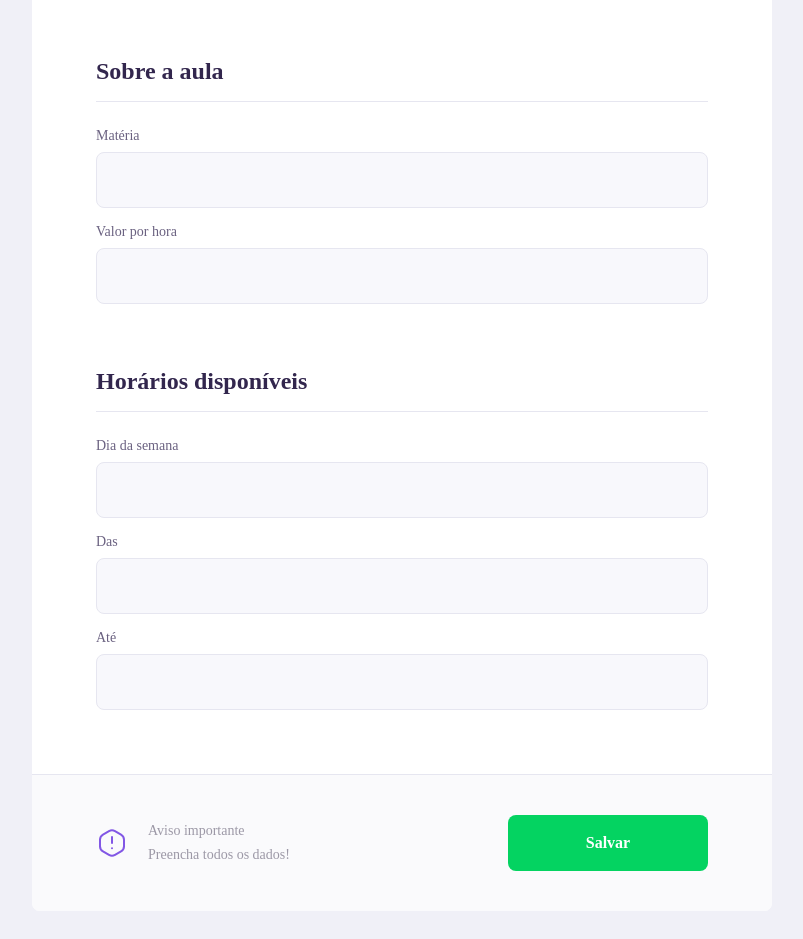
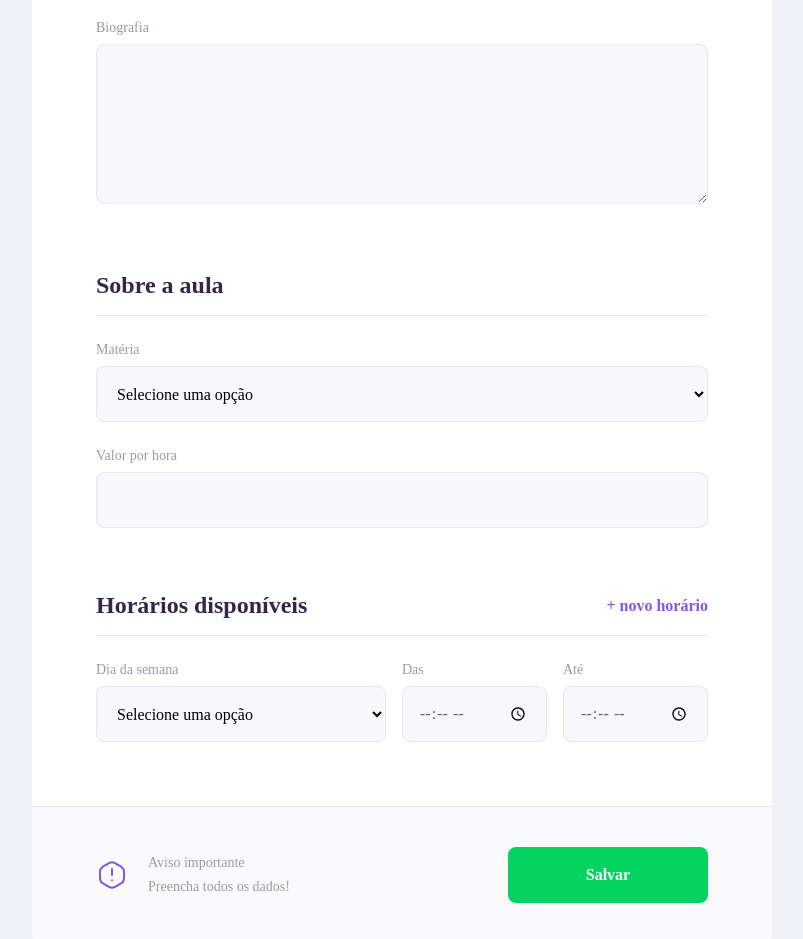
Before and after one commit to vine-d/proffy, a React (Create React App) app in the folder web/: page /give-classes in a window 1280 px wide. Shown: the part 720-1659 px from the top of the page, without its empty margins (238-1041 px from the left). Before the commit the page ends 1631 px from the top, so only its background shows below. Built offline with nearby package versions, Linux system fonts and the light colour scheme; the HTML template or start-up script is replaced by a standard one.

Commit message:
User can add more schedule items

```diff
--- a/web/src/assets/styles/global.css
+++ b/web/src/assets/styles/global.css
@@ -14,6 +14,7 @@
   --color-text-title: #32264D;
   --color-text-complement: #9C98A6;
   --color-text-base: #6A6180;
+  --color-textarea-background: #F8F8FC;
   --color-line-in-white: #E6E6F0;
   --color-input-background: #F8F8FC;
   --color-button-text: #FFFFFF;
--- /dev/null
+++ b/web/src/components/Select/index.tsx
@@ -0,0 +1,27 @@
+import React, { SelectHTMLAttributes } from 'react';
+import './styles.css';
+
+interface SelectProps extends SelectHTMLAttributes<HTMLSelectElement> {
+	name: string
+	label: string
+	options: Array<{
+		value: string
+		label: string
+	}>
+}
+
+const Select: React.FC<SelectProps> = ({ name, label, options, ...rest }) => {
+	return (
+		<div className="select-block">
+			<label htmlFor={name}>{label}</label>
+			<select defaultValue="" id={name} {...rest}>
+				<option value='' disabled hidden>Selecione uma opção</option>
+				{options.map(option => {
+					return <option key={option.value} value={option.value}>{option.label}</option>
+				})}
+			</select>
+		</div>
+	)
+}
+
+export default Select
--- /dev/null
+++ b/web/src/components/Select/styles.css
@@ -0,0 +1,34 @@
+.select-block {
+	position: relative;
+
+}
+.select-block + .select-block {
+	margin-top: 1.4rem;
+}
+
+.select-block label {
+	font-size: 1.4rem;
+}
+
+.select-block select {
+	width: 100%;
+	height: 5.6rem;
+	margin-top: 0.8rem;
+	border-radius: 0.8rem;
+	background: var(--color-input-background);
+	border: 1px solid var(--color-line-in-white);
+	outline: 0;
+	padding: 0 1.6rem;
+	font: 1.6rem Archivo;
+}
+
+.select-block:focus-within::after {
+	width: calc(100% - 3.2rem);
+	height: 2px;
+	content: '';
+	background: var(--color-primary-light);
+	position: absolute;
+	left: 1.6rem;
+	right: 1.6rem;
+	bottom: 0;
+}
--- /dev/null
+++ b/web/src/components/Textarea/index.tsx
@@ -0,0 +1,18 @@
+import React, { TextareaHTMLAttributes } from 'react';
+import './styles.css';
+
+interface TextareaProps extends TextareaHTMLAttributes<HTMLTextAreaElement> {
+	name: string
+	label: string
+}
+
+const Textarea: React.FC<TextareaProps> = ({ name, label, ...rest }) => {
+	return (
+		<div className="textarea-block">
+			<label htmlFor={name}>{label}</label>
+			<textarea id={name} {...rest} />
+		</div>
+	)
+}
+
+export default Textarea
--- /dev/null
+++ b/web/src/components/Textarea/styles.css
@@ -0,0 +1,36 @@
+.textarea-block {
+	position: relative;
+
+}
+.textarea-block + .textarea-block {
+	margin-top: 1.4rem;
+}
+
+.textarea-block label {
+	font-size: 1.4rem;
+}
+
+.textarea-block textarea {
+	width: 100%;
+	height: 16rem;
+	min-height: 8rem;
+	margin-top: 0.8rem;
+	border-radius: 0.8rem;
+	background: var(--color-textarea-background);
+	border: 1px solid var(--color-line-in-white);
+	outline: 0;
+	resize: vertical;
+	padding: 1.2rem 1.6rem;
+	font: 1.6rem Archivo;
+}
+
+.textarea-block:focus-within::after {
+	width: calc(100% - 3.2rem);
+	height: 2px;
+	content: '';
+	background: var(--color-primary-light);
+	position: absolute;
+	left: 1.6rem;
+	right: 1.6rem;
+	bottom: 4px;
+}
--- a/web/src/pages/TeacherForm/index.tsx
+++ b/web/src/pages/TeacherForm/index.tsx
@@ -1,10 +1,23 @@
-import React from 'react';
+import React, { useState } from 'react';
+import './styles.css';
 import PageHeader from '../../components/PageHeader';
 import Input from '../../components/Input';
 import warningIcon from '../../assets/images/icons/warning.svg'
-import './styles.css';
+import Textarea from '../../components/Textarea';
+import Select from '../../components/Select';
 
 function TeacherForm() {
+
+	const [ scheduleItems, setScheduleItems ] = useState([
+		{ week_day: 0, from: '', to: '' }
+	])
+	function addNewScheduleItem(){
+		setScheduleItems([
+			...scheduleItems,
+			{ week_day: 0, from: '', to: '' }
+		])
+	}
+
 	return (
 		<div id="page-teacher-form" className="container">
 			<PageHeader
@@ -18,19 +31,59 @@
 					<Input name="name" label="Nome Completo" />
 					<Input name="avatar" label="Avatar" />
 					<Input name="whatsapp" label="Whatsapp" />
+					<Textarea name="bio" label="Biografia" />
 				</fieldset>
 
 				<fieldset>
 					<legend>Sobre a aula</legend>
-					<Input name="subject" label="Matéria" />
+					<Select
+						name="subject"
+						label="Matéria"
+						options={[
+							{ value: 'Artes', label: 'Artes' },
+							{ value: 'Matemática', label: 'Matemática' },
+							{ value: 'Química', label: 'Química' },
+							{ value: 'Português', label: 'Português' },
+							{ value: 'Biologia', label: 'Biologia' },
+							{ value: 'Geografia', label: 'Geografia' },
+							{ value: 'Física', label: 'Física' },
+						]}
+					/>
 					<Input name="cost" label="Valor por hora" />
 				</fieldset>
 
 				<fieldset>
-					<legend>Horários disponíveis</legend>
-					<Input name="week_day" label="Dia da semana" />
-					<Input name="from" label="Das" />
-					<Input name="to" label="Até" />
+					<legend>
+						Horários disponíveis
+						<button type="button" onClick={addNewScheduleItem}>
+							+ novo horário
+						</button>
+					</legend>
+
+					{scheduleItems.map( scheduleItem => {
+						return (
+							<div key={scheduleItem.week_day} className="schedule-item">
+								<Select
+									name="week_day"
+									label="Dia da semana"
+									options={[
+										{ value: '1', label: 'Segunda' },
+										{ value: '2', label: 'Terça' },
+										{ value: '3', label: 'Quarta' },
+										{ value: '4', label: 'Quinta' },
+										{ value: '5', label: 'Sexta' },
+										{ value: '6', label: 'Sábado' },
+										{ value: '0', label: 'Domingo' },
+									]}
+								/>
+								<Input type="time" name="from" label="Das" />
+								<Input type="time" name="to" label="Até" />
+							</div>
+						)
+					})}
+
+
+
 				</fieldset>
 
 				<footer>
--- a/web/src/pages/TeacherForm/styles.css
+++ b/web/src/pages/TeacherForm/styles.css
@@ -26,7 +26,7 @@
 	margin-top: 6.4rem;
 }
 
-#page-teacher-form fieldset legend {
+#page-teacher-form main fieldset legend {
 	font: 700 2.4rem Archivo;
 	color: var(--color-text-title);
 	margin-bottom: 2.4rem;
@@ -36,6 +36,27 @@
 	width: 100%;
 	padding-bottom: 1.6rem;
 	border-bottom: 1px solid var(--color-line-in-white);
+}
+
+#page-teacher-form main fieldset legend button {
+	background: none;
+	border: 0;
+	color: var(--color-primary);
+	font: 700 1.6rem Archivo;
+	cursor: pointer;
+	transition: color 0.2s;
+}
+#page-teacher-form main fieldset legend button:hover {
+	color: var(--color-primary-dark);
+}
+
+#page-teacher-form main fieldset .input-block + .textarea-block,
+#page-teacher-form main fieldset .select-block + .input-block {
+	margin-top: 2.4rem;
+}
+
+#page-teacher-form main label {
+	color: var(--color-text-complement)
 }
 
 #page-teacher-form main footer {
@@ -92,6 +113,16 @@
 		padding: 0 6.4rem;
 	}
 
+	#page-teacher-form main .schedule-item {
+		display: grid;
+		grid-template-columns: 2fr 1fr 1fr;
+		column-gap: 1.6rem;
+	}
+
+	#page-teacher-form main .schedule-item .input-block {
+		margin-top: 0 !important;
+	}
+
 	#page-teacher-form main footer {
 		padding: 4rem 6.4rem;
 		display: flex;
--- a/web/src/pages/TeacherList/index.tsx
+++ b/web/src/pages/TeacherList/index.tsx
@@ -3,6 +3,7 @@
 import PageHeader from '../../components/PageHeader';
 import TeacherItem from '../../components/TeacherItem';
 import Input from '../../components/Input';
+import Select from '../../components/Select';
 
 
 
@@ -11,8 +12,32 @@
 		<div id="page-teacher-list" className="container">
 			<PageHeader title="Estes são os proffys disponíveis.">
 				<form id="search-teachers">
-					<Input name="subject" label="Matéria" />
-					<Input name="week_day" label="Dia da semana" />
+					<Select
+						name="subject"
+						label="Matéria"
+						options={[
+							{ value: 'Artes', label: 'Artes' },
+							{ value: 'Matemática', label: 'Matemática' },
+							{ value: 'Química', label: 'Química' },
+							{ value: 'Português', label: 'Português' },
+							{ value: 'Biologia', label: 'Biologia' },
+							{ value: 'Geografia', label: 'Geografia' },
+							{ value: 'Física', label: 'Física' },
+						]}
+					/>
+					<Select
+						name="week_day"
+						label="Dia da semana"
+						options={[
+							{ value: '1', label: 'Segunda' },
+							{ value: '2', label: 'Terça' },
+							{ value: '3', label: 'Quarta' },
+							{ value: '4', label: 'Quinta' },
+							{ value: '5', label: 'Sexta' },
+							{ value: '6', label: 'Sábado' },
+							{ value: '0', label: 'Domingo' },
+						]}
+					/>
 					<Input type="time" name="time" label="Horário" />
 				</form>
 			</PageHeader>
--- a/web/src/pages/TeacherList/styles.css
+++ b/web/src/pages/TeacherList/styles.css
@@ -66,7 +66,8 @@
 		bottom: -28px;
 	}
 
-	#search-teachers .input-block + .input-block {
+	#search-teachers .input-block + .input-block,
+	#search-teachers .select-block + .select-block {
 		margin-top: 0;
 	}
 
```
